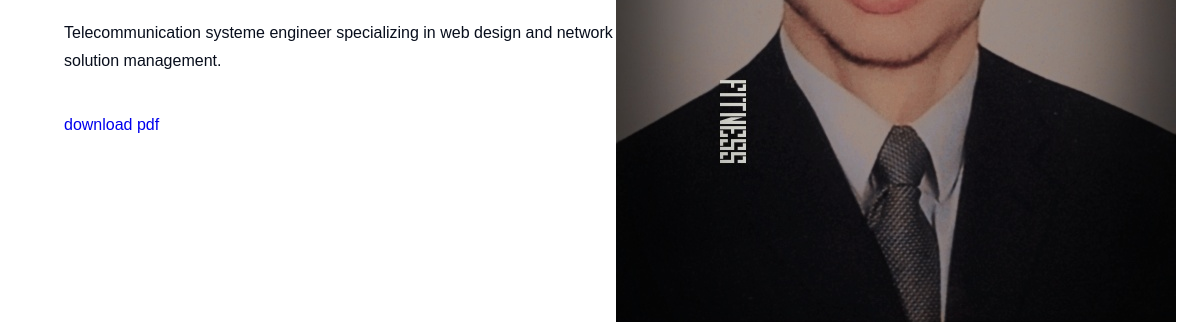
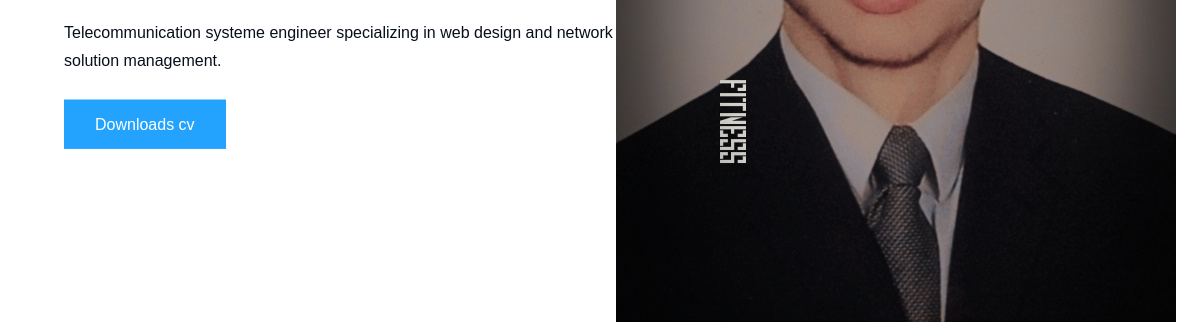
Before and after one commit to ridhaazzouza/Azzouzaridha, a plain HTML site: page index.html in a window 1280 px wide. Shown: the part 478-800 px from the top of the page, 0-1189 px from the left. Drawn offline with Linux system fonts and the light colour scheme; files whose address does not match are found by name.

Commit message:
Add files via upload

```diff
--- a/index.html
+++ b/index.html
@@ -34,10 +34,8 @@
             <h1>Azzouza Ridha</h1>
             <span>Telecommunication Systeme Engineer and web developer</span>
             <p>Telecommunication systeme engineer specializing in web design and network solution management.</p>
-            <body>
-                <a download="" href="cv azzouza ridha (1).pdf">download pdf</a>
-            </body>
 
+            <a href="cv azzouza ridha (1).pdf" class="btn">Downloads cv</a>
 
         </div>
 
```
